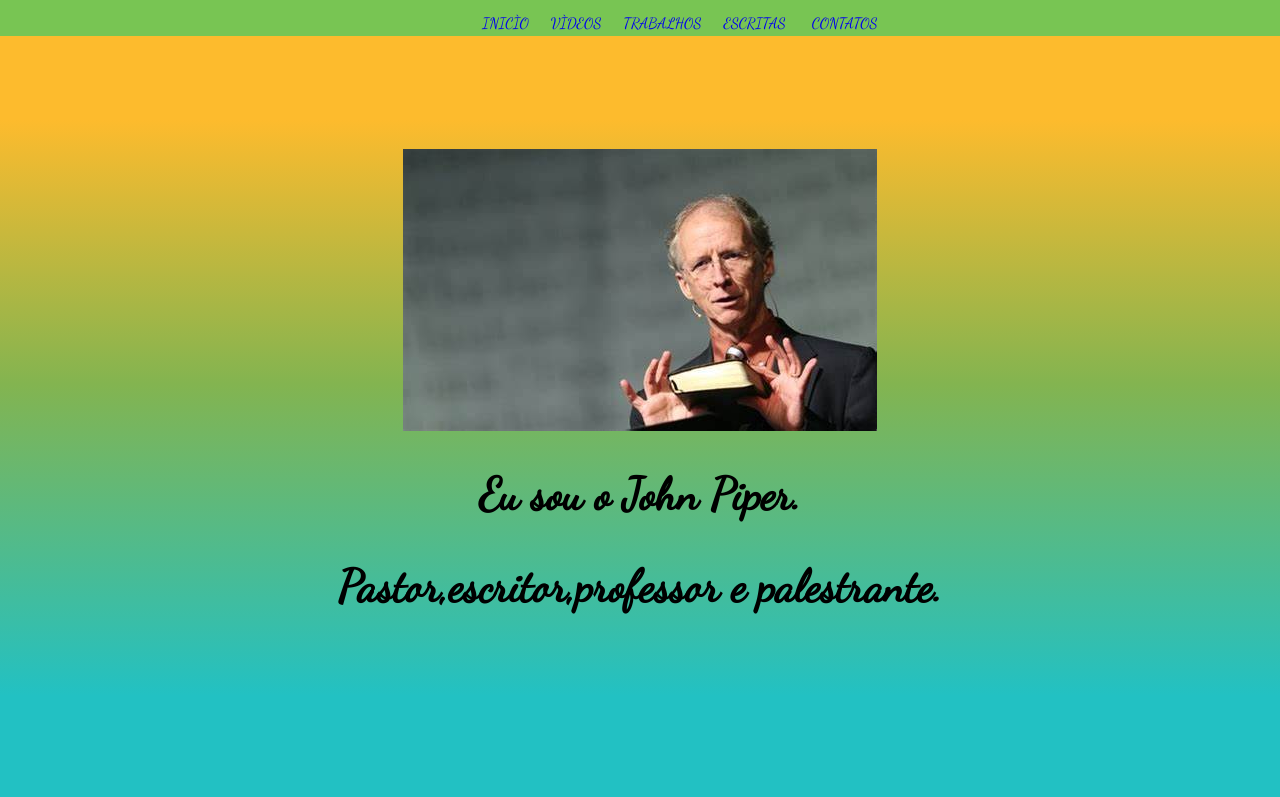
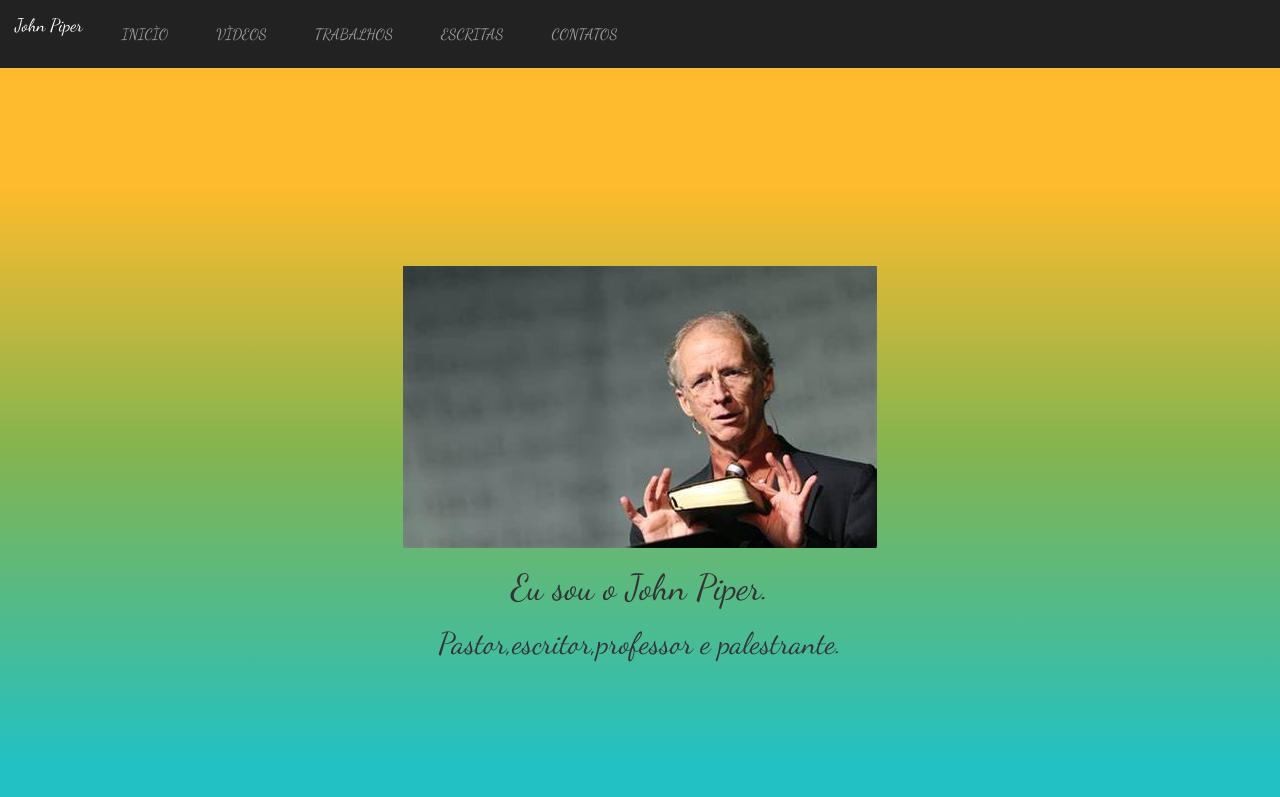
Before and after one commit to ArthurSpada/theJohnPiper, a plain HTML site: page index.html in a window 1280 px wide. Shown: the top 797 px of the page. Drawn offline with nearby package versions, Linux system fonts and the light colour scheme.

Commit message:
Add files via upload

```diff
--- a/index.html
+++ b/index.html
@@ -1,19 +1,38 @@
 <html>
     <head>
+        <meta charset="utf-8">
+         <meta name="viewport" content="width=device-width, initial-scale=1">
+          <link rel="stylesheet" href="https://maxcdn.bootstrapcdn.com/bootstrap/3.4.0/css/bootstrap.min.css">
+           <script src="https://ajax.googleapis.com/ajax/libs/jquery/3.4.1/jquery.min.js"></script>
+            <script src="https://maxcdn.bootstrapcdn.com/bootstrap/3.4.0/js/bootstrap.min.js"> </script>
+            <link href="https://fonts.googleapis.com/css?family=Cinzel+Decorative&display=swap" rel="stylesheet">
+            <link rel="stylesheet" type="text/css" href="style.css">
         <link rel="stylesheet" href="https://cdnjs.cloudflare.com/ajax/libs/font-awesome/4.7.0/css/font-awesome.min.css">
         <link href="https://fonts.googleapis.com/css2?family=Dancing+Script&display=swap" rel="stylesheet">
         <title>
             John Piper
         </title>
-        <link rel="stylesheet" href="style.css">
     </head>
     <body>
-        <ul class="menu">
-            <li class="link"> <a href="#welcome">INICÌO </a></li>
-            <li class="link"><a href="#VÌDEOS">VÌDEOS </a></li>
-            <li class="link"><a href="#TRABALHOS">TRABALHOS </a></li>
-            <li class="link"><a href="#ESCRITAS">ESCRITAS</a></li>
-            <li class="link"><a href="#CONTATOS">CONTATOS </a></li> </ul>
+        <nav class="navbar-inverse mynavebar">
+            <div class="navbar-header">
+                <button class="navbar-toggle" data-toggle="collapse" data-target="#mynavbar">
+                    <span class="icon-bar">
+                         </span><span class="icon-bar">
+                             </span><span class="icon-bar"> </span>
+                </button>
+                <a class="navbar-brand" href="#"> John Piper </a>
+            </div>
+            <div class="collapse navbar-collapse" id="mynavbar">
+                <ul class="nav navbar-nav">
+                    <li class="link"> <a href="#welcome">INICÌO </a></li>
+                    <li class="link"><a href="#VÌDEOS">VÌDEOS </a></li>
+                    <li class="link"><a href="#TRABALHOS">TRABALHOS </a></li>
+                    <li class="link"><a href="#ESCRITAS">ESCRITAS</a></li>
+                    <li class="link"><a href="#CONTATOS">CONTATOS </a></li> </ul>
+            </div>
+        </nav>
+
         <section id="welcome" class="parallax-container">
             <div class="parallax-inner">
             <img id="image" src="John Piper.jpg">
--- a/style.css
+++ b/style.css
@@ -1,13 +1,10 @@
 body{
-    margin: 0;
-    padding-top:800px;
     text-align:center;
     font-family: 'Dancing Script', cursive;
     font-size: 30px;
 }
 #welcome {
-    position: absolute;
-    bottom: 0;
+    bottom: 0px;
     display: table;
     width: 100%;
     height:100%;
@@ -46,3 +43,9 @@ a{
     font-size: 20px;
     text-decoration: overline;
 }
+.mynavbar{
+    position:sticky;
+    top:0px;
+    margin-top: 0%;
+    z-index:999999999999999999999999;
+}
```
